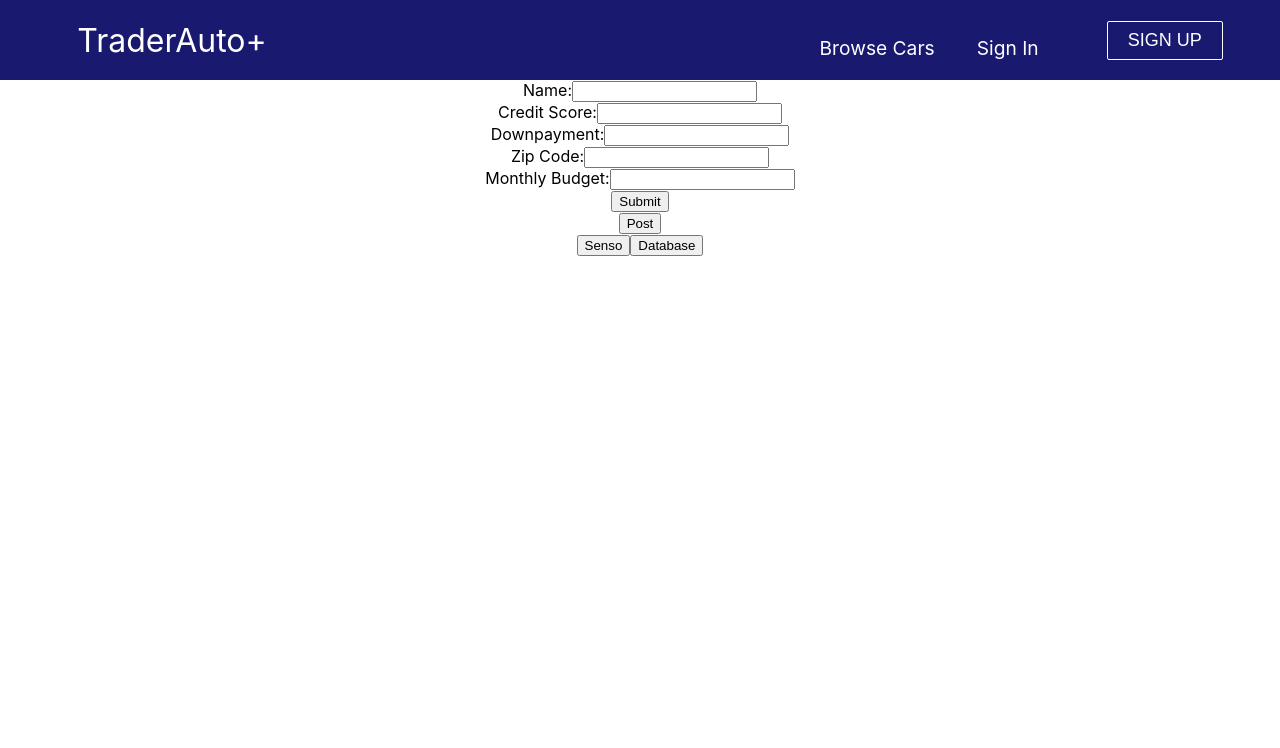
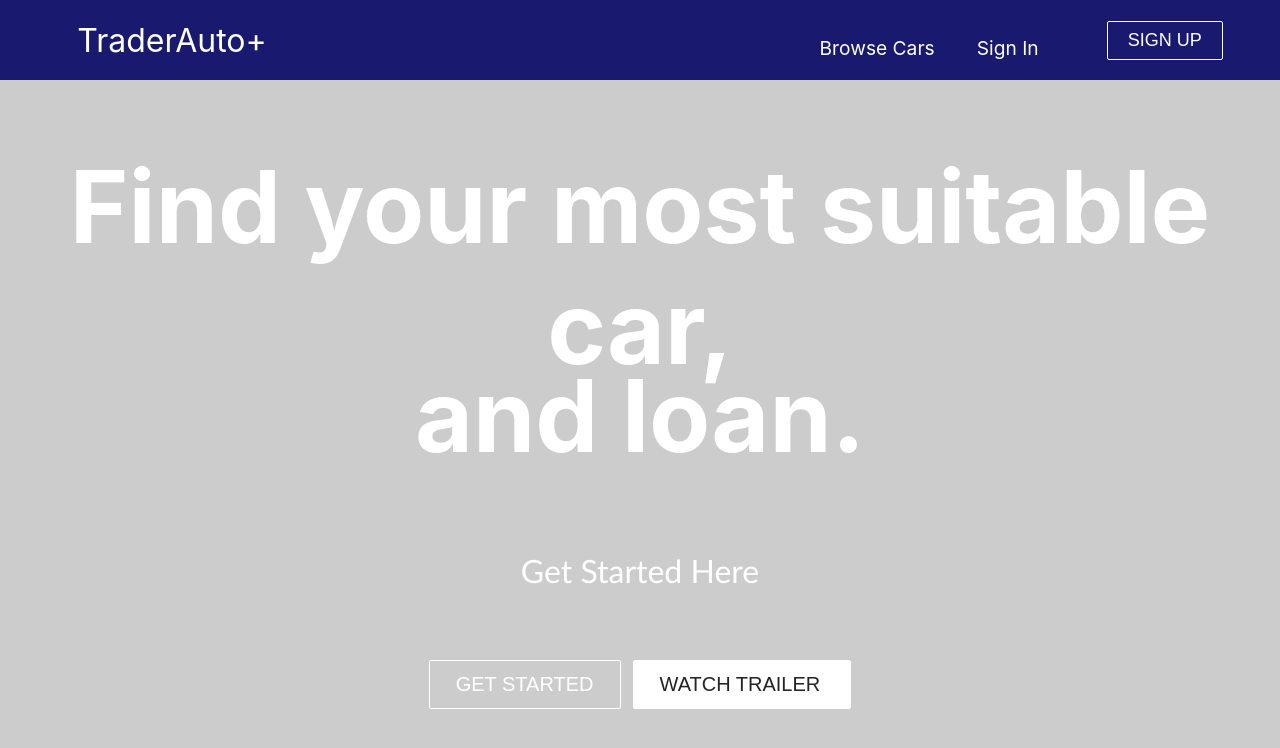
Before and after one commit to Sophieeeeeeeee/traderautoplus-app, a React (Create React App) app: page / in a window 1280 px wide. Shown: the top 748 px of the page. Built offline with nearby package versions, Linux system fonts and the light colour scheme.

Commit message:
Update App.js

```diff
--- a/src/App.js
+++ b/src/App.js
@@ -2,19 +2,48 @@ import './App.css';
 import React, {Component} from "react";
 import Navbar from './components/Navbar';
 import {BrowserRouter as Router, Switch, Route} from "react-router-dom";
+import Welcome from "./components/Welcome";
+import UserInputs from "./components/UserInputs";
 
 class App extends Component {
     constructor () {
         super()
         this.state = {
+        }
+    }
+    render () {
+        return (
+            <>
+            <Router>
+                <Navbar />
+                <Switch>
+                    <Route path='/' exact component = {Welcome}/>
+                </Switch>
+
+                <Switch>
+                <Route path='/sign-up' exact component = {Signupp}/>
+                </Switch>
+
+                <Switch>
+                    <Route path='/browse' component = {DisplayCars}/>
+                </Switch>
+
+            </Router>
+            </>
+        )
+    }
+}
+
+class TestButtons extends Component{
+    constructor() {
+        super();
+        this.state = {
             databasee: '',
-            senso:''
+            senso:'',
         }
-
         this.handleClick = this.handleClick.bind(this)
         this.handleClickk = this.handleClickk.bind(this)
     }
-
     handleClick () {
         var xhr = new XMLHttpRequest()
         xhr.addEventListener('load', () => {
@@ -37,140 +66,73 @@ class App extends Component {
         db.send()
     }
 
-    render () {
-        return (
-            <>
-            <Router>
-                <Navbar />
-                <Switch>
-                    <Route path='/' exact />
-                </Switch>
-
-            </Router>
-                <div className='App'>
-                    <UserInputs />
-                    <div>
-                        <button className='button' onClick={this.handleClick}>Senso</button>
-                        <button className='button' onClick={this.handleClickk}>Database</button>
-                        <p>{this.state.senso}</p>
-                        <p>{this.state.databasee}</p>
-                    </div>
-                </div>
-            </>
+    render(){
+        return(
+        <div>
+            <button className='button' onClick={this.handleClick}>Senso</button>
+            <button className='button' onClick={this.handleClickk}>Database</button>
+            <p>{this.state.senso}</p>
+            <p>{this.state.databasee}</p>
+        </div>
         )
     }
 }
 
-class UserInputs extends Component{
+class Signupp extends Component{
     constructor() {
         super();
-        this.state = {
-            name:'',
-            creditScore: '',
-            zipCode: '',
-            carPreferences: '',
-            maxDownPayment: '',
-            maxMonthlyPayment: ''
+        this.state={
+            UserInputsdisplay: true
         }
-        this.handleSubmit = this.handleSubmit.bind(this);
-        this.handleChange = this.handleChange.bind(this);
-        this.sendPost = this.sendPost.bind(this)
     }
-
-    handleSubmit(event){
-        const {name, creditScore, zipCode, carPreferences, maxDownPayment, maxMonthlyPayment} = this.state
-        event.preventDefault()
-        alert(`____Your Details____\n
-          Name : ${name}
-          Credit score : ${creditScore}
-          Location: ${zipCode}
-          Down payment: ${maxDownPayment}
-          Monthly payment: ${maxMonthlyPayment}
-        `)
-    }
-
-    handleChange(event){
-        this.setState({[event.target.name]: event.target.value});
-    }
-
-    sendPost () {
-        //const {name, creditScore, zipCode, carPreferences, maxDownPayment, maxMonthlyPayment} = this.state
-        const user = this.state
-        console.log(user)
-        console.log(JSON.stringify(user))
-
-        const requestOptions = {
-            method: "POST",
-            headers: { "Content-Type": "application/json" },
-            body: JSON.stringify(user)
-        };
-        fetch("https://jsonplaceholder.typicode.com/posts", requestOptions)
-            .then(response => response.json())
-            .then(res => console.log(res));
-    };
-
-
     render(){
         return(
-            <div>
-                <form onSubmit={this.handleSubmit}>
-                    <div>
-                        <label>Name:
-                            <input name = "name"
-                                   type="text"
-                                   value={this.state.name}
-                                   onChange={this.handleChange}/>
-                        </label>
-                    </div>
+                <div>
+                    {/*<UserInputs />*/}
+                    <UserInputs
+                        which = {this.state.UserInputsdisplay}
+                        />
 
-                    <div>
-                        <label>Credit Score:
-                            <input name = "creditScore"
-                                   type="text"
-                                   value={this.state.creditScore}
-                                   onChange={this.handleChange}/>
-                        </label>
-                    </div>
+                    <TestButtons />
+                </div>
+        )
+    }
+}
 
-                    <div>
-                        <label>Downpayment:
-                            <input name = "maxDownPayment"
-                                   type="text"
-                                   value={this.state.maxDownPayment}
-                                   onChange={this.handleChange}/>
-                        </label>
-                    </div>
-
-                    <div>
-                        <label>Zip Code:
-                            <input name = "zipCode"
-                                   type="text"
-                                   value={this.state.zipCode}
-                                   onChange={this.handleChange}/>
-                        </label>
-                    </div>
-
-                    <div>
-                        <label>Monthly Budget:
-                            <input name = "maxMonthlyPayment"
-                                   type="text"
-                                   value={this.state.maxMonthlyPayment}
-                                   onChange={this.handleChange}/>
-                        </label>
-                    </div>
-
-                    <input type="submit"
-                           value="Submit" />
-
-                </form>
-
+class DisplayCars extends Component{
+    constructor () {
+        super()
+        this.state = {
+            UserInputsdisplay: false
+        }
+    }
+    render () {
+        return (
+            <>
                 <div>
-                    <button className='post_request' onClick={this.sendPost}>Post</button>
+                    <UserInputs
+                        which = {this.state.UserInputsdisplay}
+                    />
                 </div>
-            </div>
+            </>
         )
     }
 
 }
 
+class SignIn extends Component{
+    constructor() {
+        super();
+        this.state={
+            registered:false,
+            loggedIn: false,
+        }
+    }
+    render(){
+        return(
+            <></>
+        )
+    }
+}
+
 export default App
```
